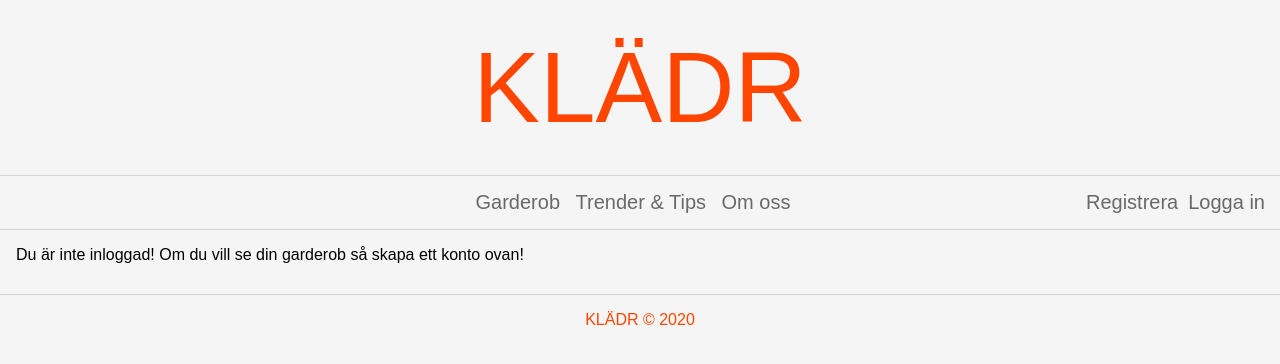
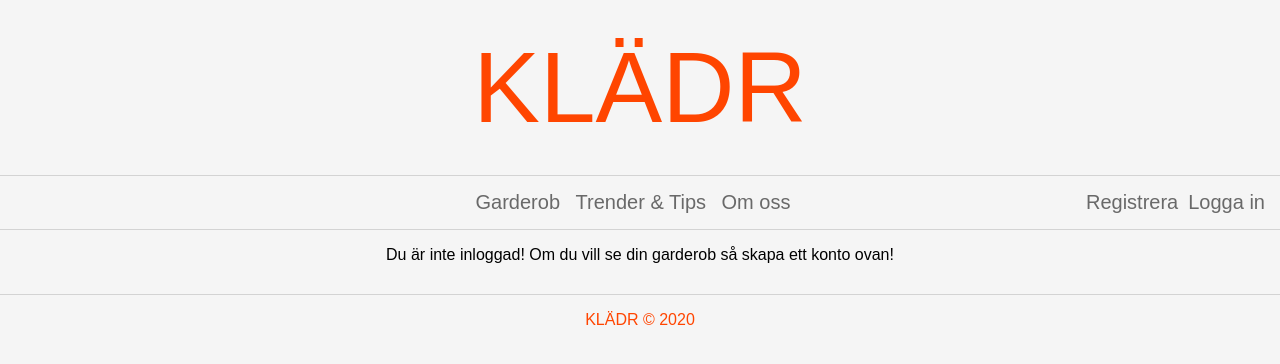
Before and after one commit to JohanFrom/KLADR, a Flask app: page /wardrobe.html in a window 1280 px wide. Shown: the top 364 px of the page. Run offline with Flask 2, Linux system fonts and the light colour scheme; some libraries are stand-ins or nearby versions; some web fonts are replaced.

Commit message:
Update stylewardrobe.css

```diff
--- a/static/stylewardrobe.css
+++ b/static/stylewardrobe.css
@@ -165,7 +165,7 @@ body{
 }
 
 #content > p{
-    margin: 16px;
+    text-align: center;
 }
 
 #content > #wardrobe > #clothing-article img{
```
